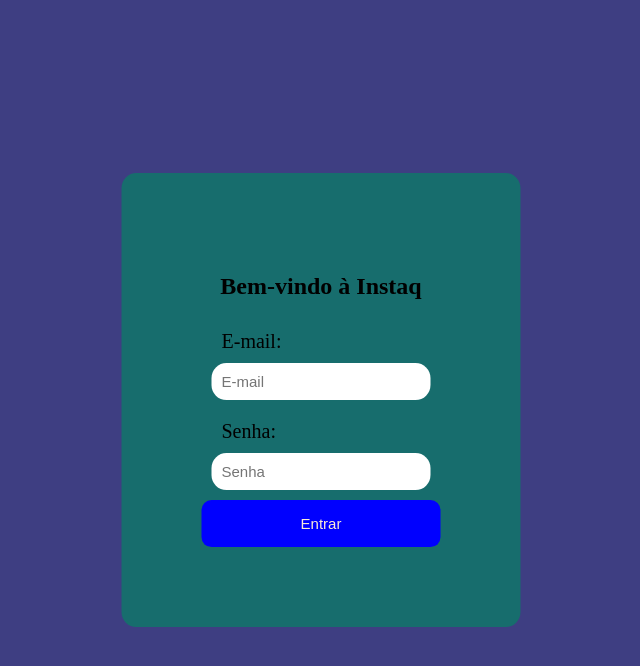
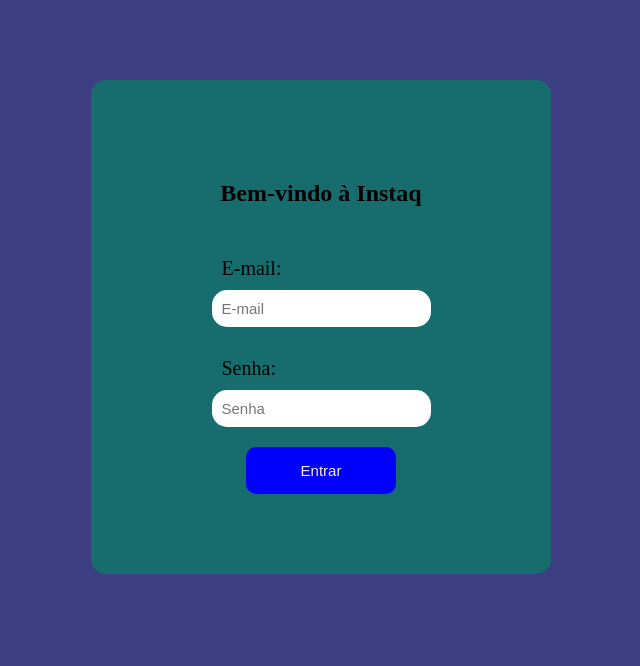
Before and after one commit to Sabrina-Marks/desafio-taqtile, a React (Vite) app in the folder taqtile/: page / in a window 1280 px wide. Shown: the top 666 px of the page, without its empty margins (319-959 px from the left). Built offline with nearby package versions, Linux system fonts and the light colour scheme.

Commit message:
fazendo motificações das susgentoes

```diff
--- a/taqtile/src/pages/Login/Login.css
+++ b/taqtile/src/pages/Login/Login.css
@@ -1,27 +1,24 @@
 body{
     background-color: rgb(62, 62, 130);
+
 }
 
-.text{
+.container-login {
     display: flex;
     justify-content: center;
+    align-items: center;
+    flex-direction: column;
+    margin: 10vh auto;
+    width: 80%;
+    max-width: 300px;
+    height: auto;
+    background-color: rgb(23, 109, 109);
+    border-radius: 15px;
+    padding: 80px;
+    gap: 20px;
 }
 
-.container-login{
-    background-color: rgb(23, 109, 109);
-    position: absolute;
-    top: 50%;
-    left: 50%;
-    transform: translate(-50%, -50%);
-    padding: 80px;
-    border-radius: 15px;
-}
-
-.container-fields{
-    margin: 10px;
-}
-
-.label-login, input-login{
+.label-login, .input-login{
     display: flex;
 }
 
@@ -45,7 +42,7 @@
     background-color: blue;
     border: none;
     padding: 15px;
-    width: 100%;
+    width: 150px;
     border-radius: 10px;
     color: antiquewhite;
     font-size: 15px;
--- a/taqtile/src/pages/Login/Login.tsx
+++ b/taqtile/src/pages/Login/Login.tsx
@@ -4,7 +4,7 @@
   return (
     <div className="container-login">
 
-         <h2 className="text"> Bem-vindo à Instaq </h2>
+         <h2> Bem-vindo à Instaq </h2>
 
          <div className="container-fields">
           <label className="label-login">E-mail: </label>
```
